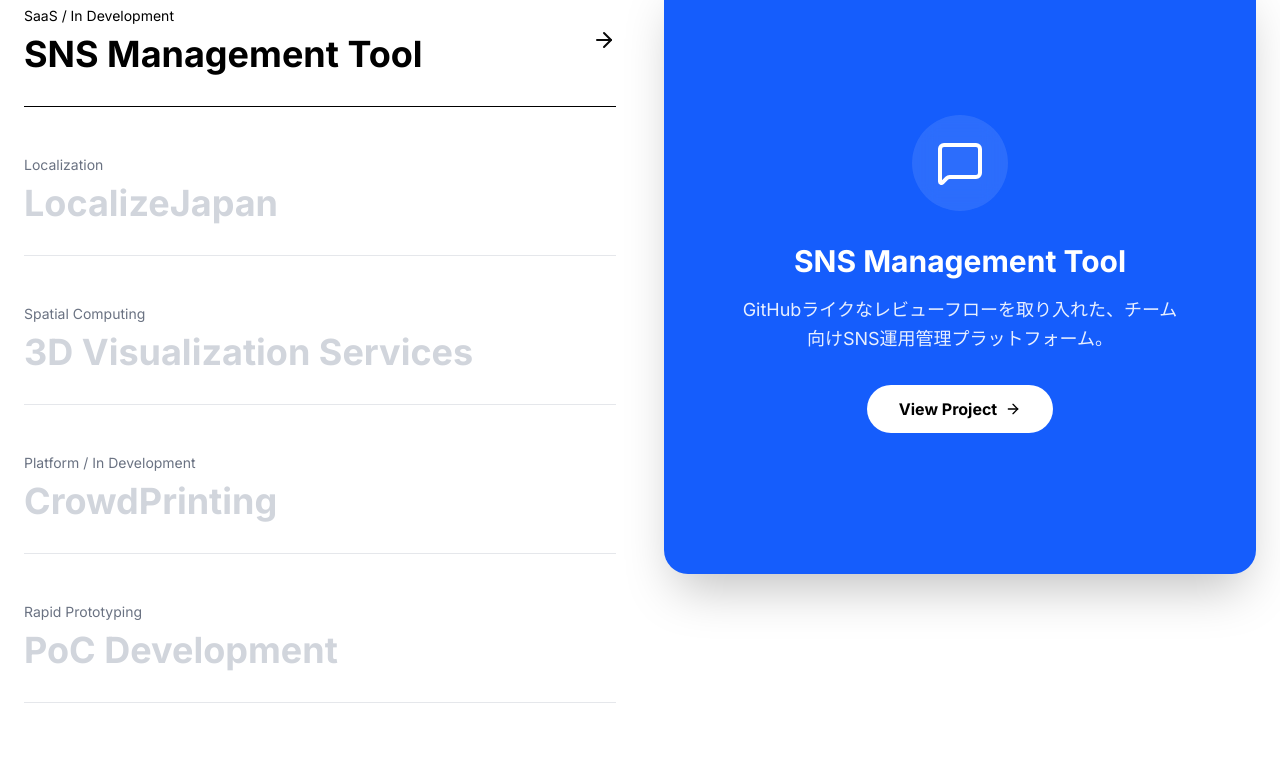
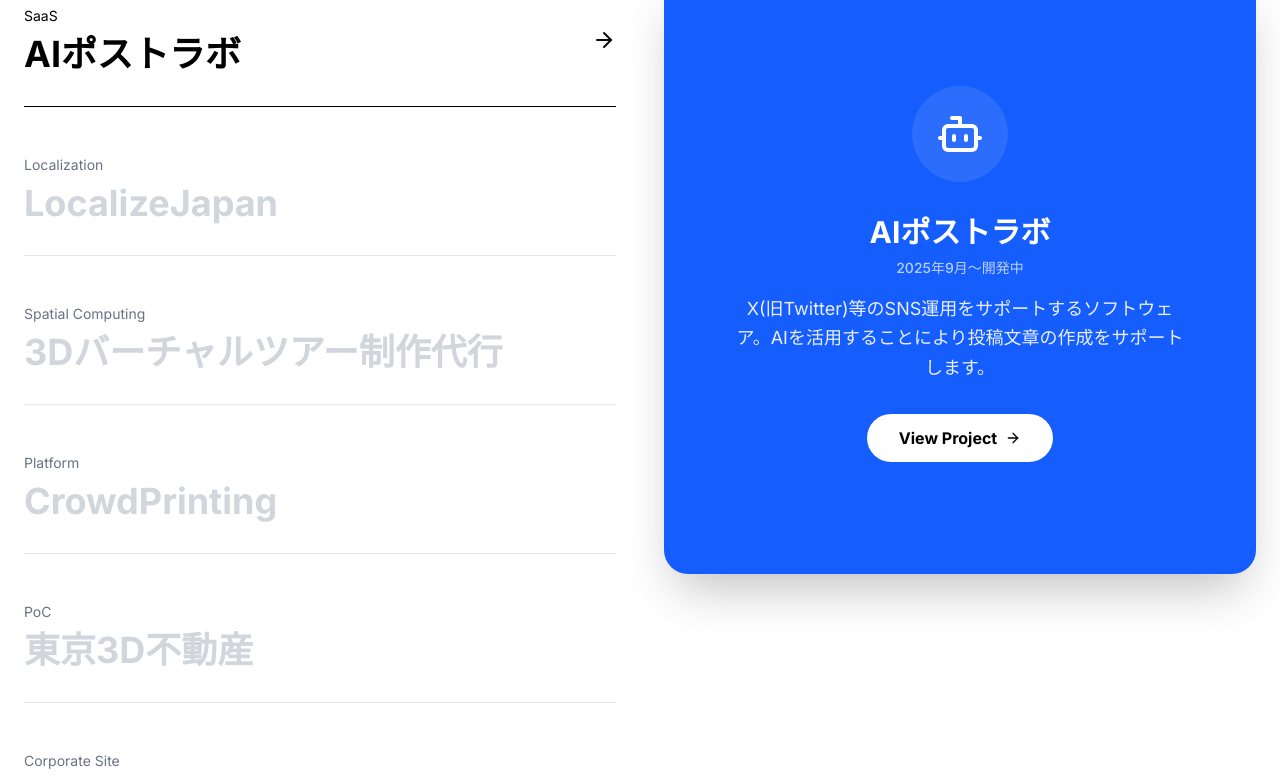
Before and after one commit to KuranosukeOhta/northerns-lab-corporate-site, a Next.js app: page / in a window 1280 px wide. Shown: the part 1210-1988 px from the top of the page. Built offline with nearby package versions, Linux system fonts and the light colour scheme.

Commit message:
feat: プロジェクト情報を更新（AIポストラボ、LocalizeJapan、CrowdPrinting、東京3D不動産、Yukikaze Technology等）

```diff
--- a/src/components/projects/ProjectHoverReveal.tsx
+++ b/src/components/projects/ProjectHoverReveal.tsx
@@ -2,18 +2,19 @@
 
 import { useState, useRef, useEffect } from "react";
 import { motion, AnimatePresence } from "framer-motion";
-import { Camera, Globe, Code, MessageSquare, Printer, ArrowRight } from "lucide-react";
+import { Camera, Globe, Code, MessageSquare, Printer, ArrowRight, Building2, Bot, Map } from "lucide-react";
 
 const projects = [
   {
     id: 1,
-    title: "SNS Management Tool",
-    category: "SaaS / In Development",
-    description: "GitHubライクなレビューフローを取り入れた、チーム向けSNS運用管理プラットフォーム。",
-    icon: <MessageSquare className="w-12 h-12" />,
+    title: "AIポストラボ",
+    category: "SaaS",
+    description: "X(旧Twitter)等のSNS運用をサポートするソフトウェア。AIを活用することにより投稿文章の作成をサポートします。",
+    icon: <Bot className="w-12 h-12" />,
     color: "bg-blue-600",
     textColor: "text-white",
-    href: "#"
+    href: "https://www.aipostlab.net/",
+    devPeriod: "2025年9月〜開発中"
   },
   {
     id: 2,
@@ -23,11 +24,11 @@ const projects = [
     icon: <Globe className="w-12 h-12" />,
     color: "bg-indigo-600",
     textColor: "text-white",
-    href: "https://translate-japan.vercel.app/"
+    href: "https://www.localizejapan.com/"
   },
   {
     id: 3,
-    title: "3D Visualization Services",
+    title: "3Dバーチャルツアー制作代行",
     category: "Spatial Computing",
     description: "Matterportを活用した、没入感のある不動産・施設の3Dバーチャルツアー撮影サービス。",
     icon: <Camera className="w-12 h-12" />,
@@ -38,23 +39,44 @@ const projects = [
   {
     id: 4,
     title: "CrowdPrinting",
-    category: "Platform / In Development",
-    description: "3Dプリンター所有者と印刷ニーズを持つユーザーをつなぐマッチングプラットフォーム。",
+    category: "Platform",
+    description: "3Dプリント印刷代行サービス。オンラインで簡単に3Dプリントを依頼できるプラットフォーム。",
     icon: <Printer className="w-12 h-12" />,
     color: "bg-orange-500",
     textColor: "text-white",
-    href: "#"
+    href: "https://crowdprinting.jp/",
+    devPeriod: "開発中"
   },
   {
     id: 5,
-    title: "PoC Development",
-    category: "Rapid Prototyping",
-    description: "アイデアを素早く形に。最短1週間でプロトタイプを開発し、ビジネス検証をスピーディにサポートします。",
-    icon: <Code className="w-12 h-12" />,
+    title: "東京3D不動産",
+    category: "PoC",
+    description: "GoogleMaps APIを活用した、不動産情報を3Dビューでインタラクティブに確認可能なマップ。",
+    icon: <Map className="w-12 h-12" />,
     color: "bg-emerald-600",
     textColor: "text-white",
-    href: "#contact",
-    isContact: true
+    href: "https://tokyo-3d-realestates.vercel.app/",
+    devPeriod: "PoC段階"
+  },
+  {
+    id: 6,
+    title: "Northerns株式会社",
+    category: "Corporate Site",
+    description: "自社コーポレートサイトの設計・開発。Next.js + Tailwind CSSによるモダンなWebサイト。",
+    icon: <Building2 className="w-12 h-12" />,
+    color: "bg-gray-800",
+    textColor: "text-white",
+    href: "https://northerns.vercel.app/"
+  },
+  {
+    id: 7,
+    title: "Yukikaze Technology",
+    category: "Development Case",
+    description: "中高生ロボコンチーム「Yukikaze Technology」公式HPの開発実績。",
+    icon: <Code className="w-12 h-12" />,
+    color: "bg-cyan-600",
+    textColor: "text-white",
+    href: "https://www.yukikaze.tech/"
   }
 ];
 
@@ -180,7 +202,10 @@ export default function ProjectHoverReveal() {
                     transition={{ delay: 0.3 }}
                     className={activeProject.textColor}
                   >
-                    <h4 className="text-3xl font-bold mb-4">{activeProject.title}</h4>
+                    <h4 className="text-3xl font-bold mb-2">{activeProject.title}</h4>
+                    {activeProject.devPeriod && (
+                      <p className="text-sm opacity-70 mb-4 font-medium">{activeProject.devPeriod}</p>
+                    )}
                     <p className="text-lg opacity-90 leading-relaxed">
                       {activeProject.description}
                     </p>
```
